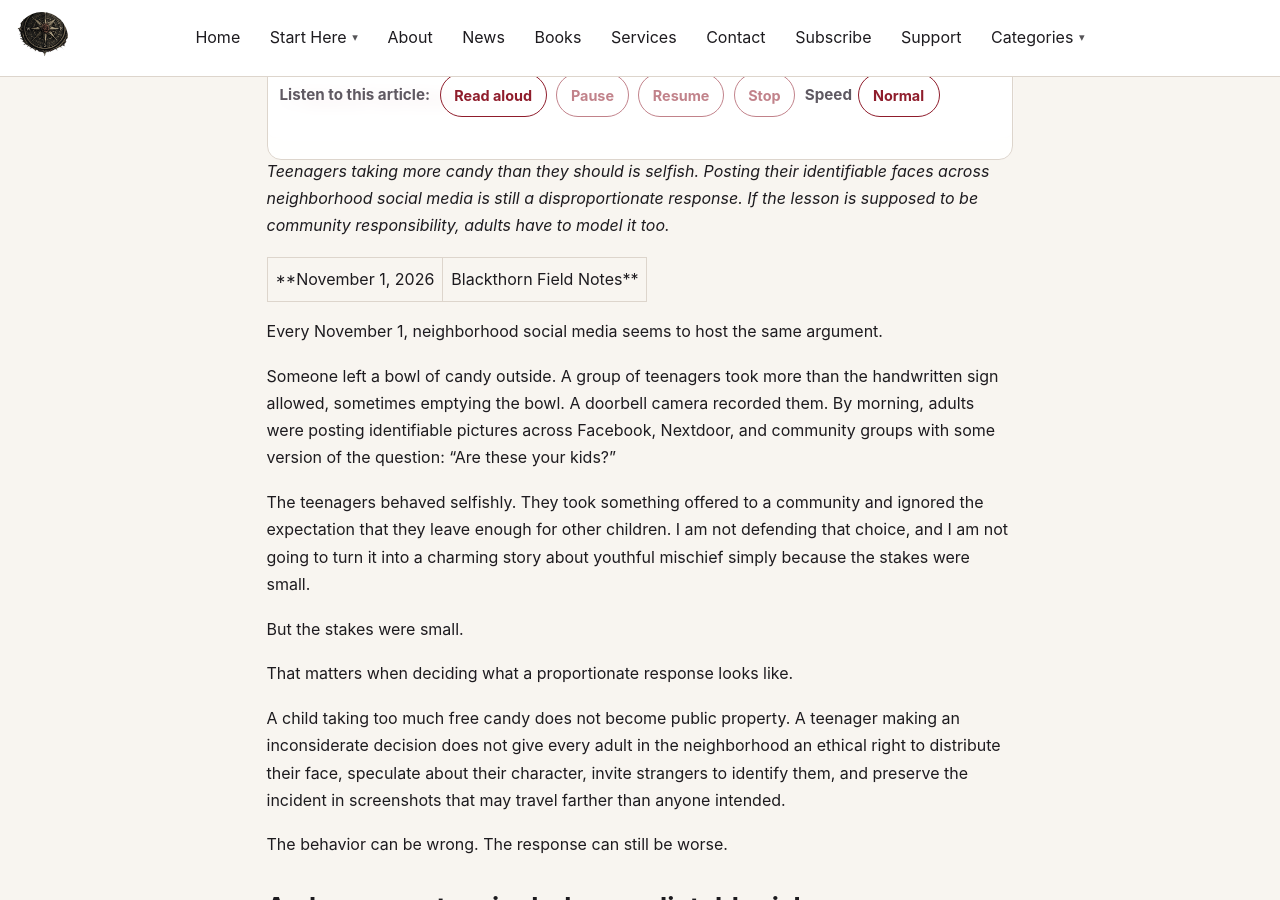
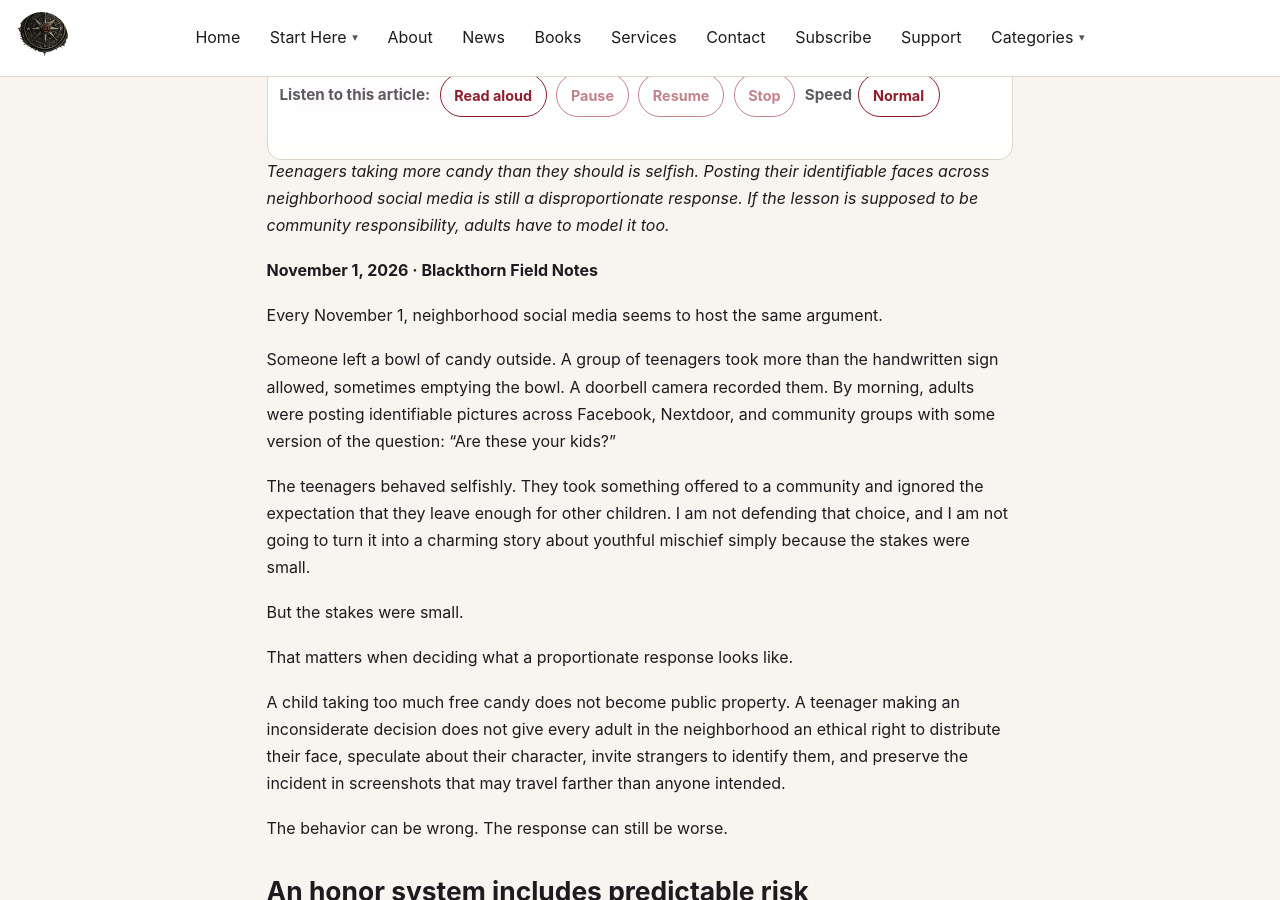
Before and after one commit to cjblackthorn/cjblackthorn.github.io, a Jekyll site: the page built from _posts/2026-11-01-accountability-does-not-require-a-digital-pillory.md, in a window 1280 px wide and 900 px high, scrolled down 1253 px. Built offline with Jekyll 4.4.1, drawn with Linux system fonts in a browser that asks for light colours.

Commit message:
Fix article date line semantics
Use a centered dot in the article date line so it renders as text instead of a table.

```diff
--- a/_posts/2026-11-01-accountability-does-not-require-a-digital-pillory.md
+++ b/_posts/2026-11-01-accountability-does-not-require-a-digital-pillory.md
@@ -9,7 +9,7 @@ description: "Publicly shaming identifiable teenagers over Halloween candy confu
 
 *Teenagers taking more candy than they should is selfish. Posting their identifiable faces across neighborhood social media is still a disproportionate response. If the lesson is supposed to be community responsibility, adults have to model it too.*
 
-**November 1, 2026 | Blackthorn Field Notes**
+**November 1, 2026 · Blackthorn Field Notes**
 
 Every November 1, neighborhood social media seems to host the same argument.
 
```
